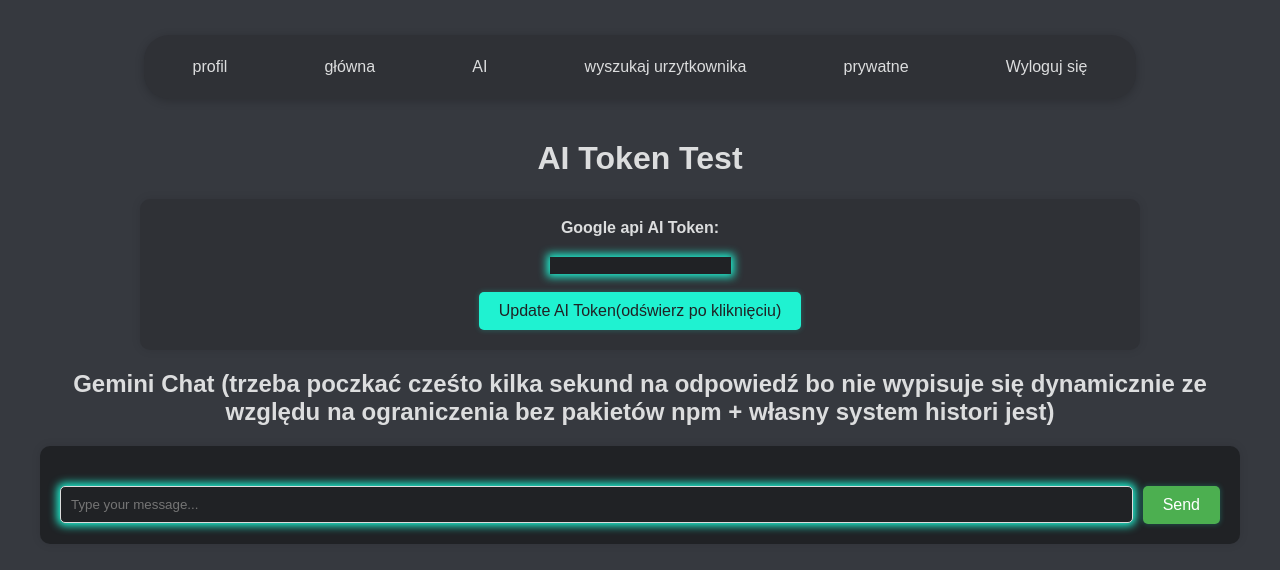
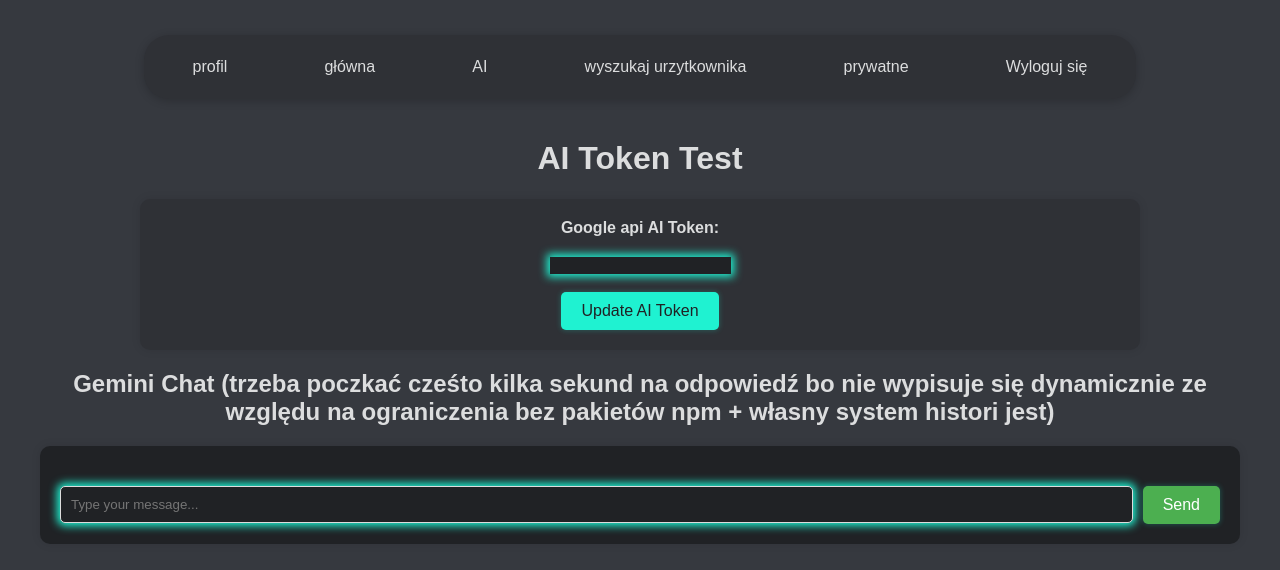
Before and after one commit to wojek1900/PROD-EKT_PYTHONG, a Flask app: page /ai.html in a window 1280 px wide. Shown: the top 570 px of the page. Run offline with Flask 3, Linux system fonts and the light colour scheme; a user stored in the database is signed in.

Commit message:
poprawiono komentarz w przycisku jednym

```diff
--- a/templates/ai.html
+++ b/templates/ai.html
@@ -43,7 +43,7 @@
             <label for="ai_token">Google api AI Token:</label>
             <input class="wejscie" type="text" id="ai_token" name="ai_token" required>
             <br>
-            <button type="token-submit">Update AI Token(odświerz po kliknięciu)</button>
+            <button type="token-submit">Update AI Token</button>
         </form>
         <script>
             const aiTokenForm = document.getElementById('ai-token-form');
```
